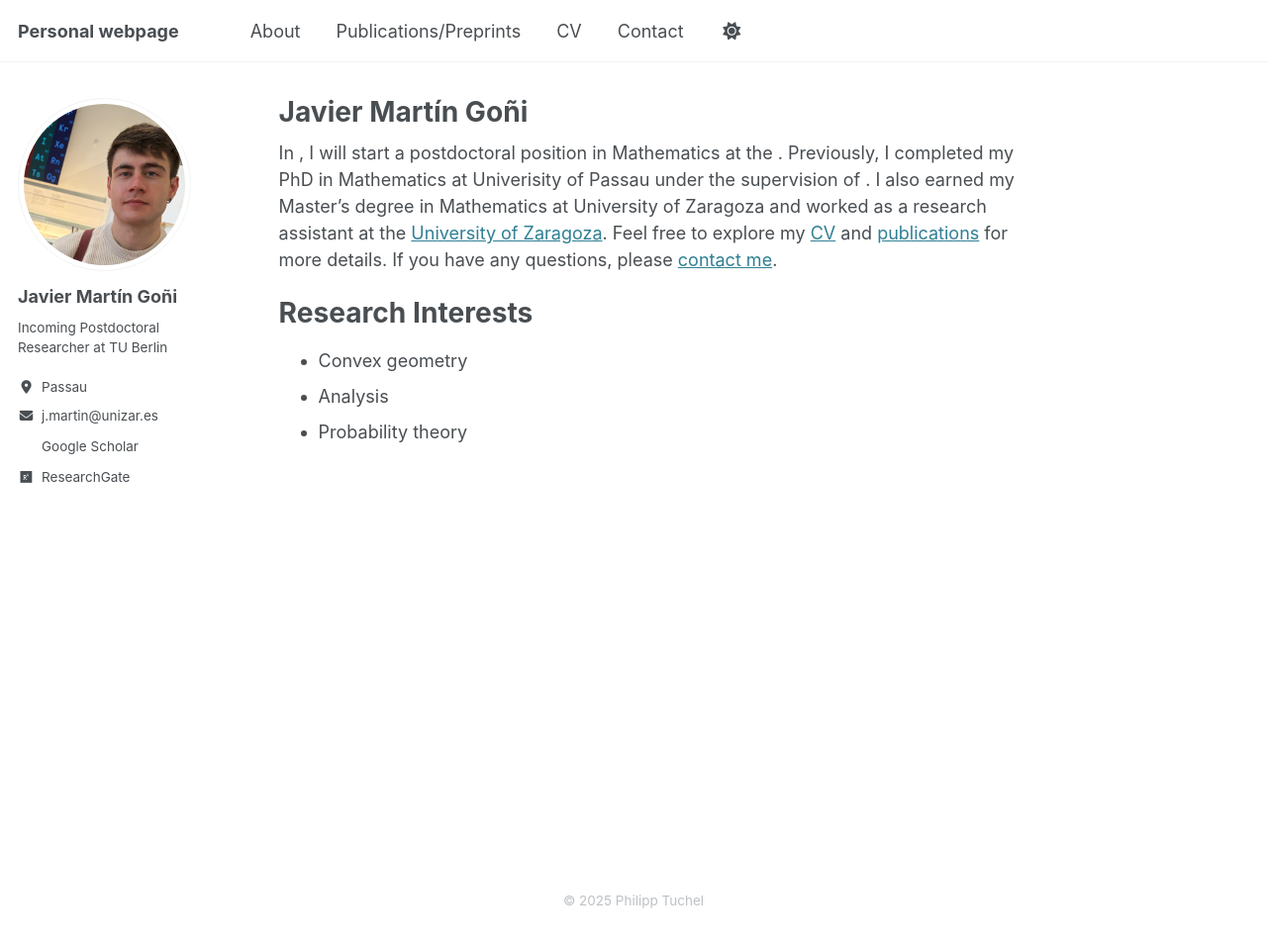
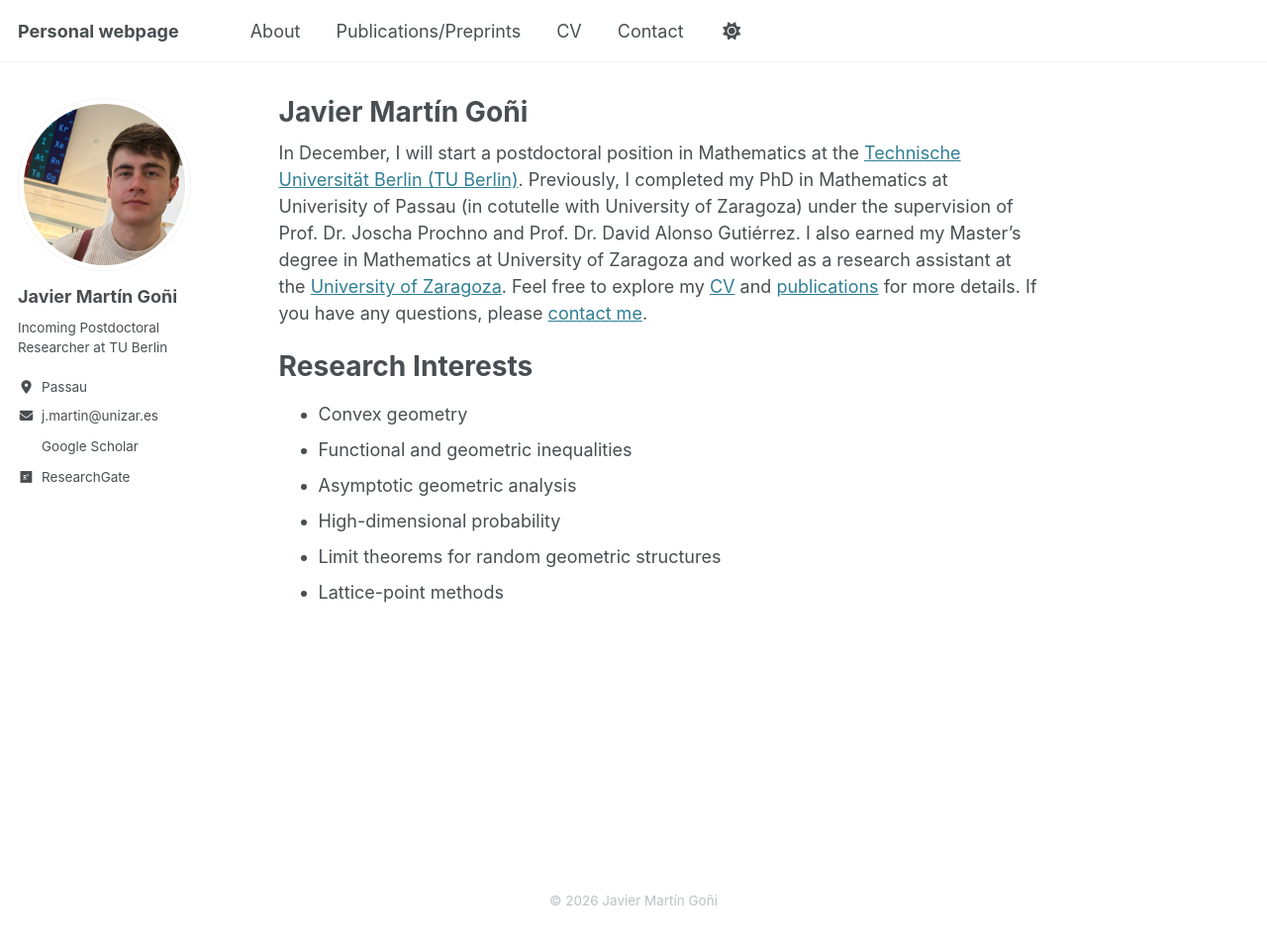
Before and after one commit to javiermartingoni/javiermartingoni.github.io, a Jekyll site: the page built from _pages/about.md, in a window 1280 px wide and 956 px high. Shown: the whole window at 99% size. Built offline with Jekyll 4.4.1, drawn with Linux system fonts in a browser that asks for light colours; a style sheet for code colours, icons or effects is not loaded.

Commit message:
Ultimos cambios, esto a i que mirarlo

```diff
--- a/_config.yml
+++ b/_config.yml
@@ -116,7 +116,7 @@ og_image                 : "profile.png"  # Open Graph/Twitter default site imag
 # - https://developers.google.com/structured-data/customize/social-profiles
 social:
   type                   : "Person"
-  name                   : "Philipp Tuchel"
+  name                   : "Javier Martín Goñi"
   links: ["https://scholar.google.com/citations?hl=de&user=4u0i3L8AAAAJ", "https://arxiv.org/search/?query=Tuchel%2C+P&searchtype=all&abstracts=show&order=-announced_date_first&size=50"]
 
 
--- a/_includes/footer/custom.html
+++ b/_includes/footer/custom.html
@@ -6,7 +6,7 @@
 </style>
 
 <div class="page__footer-custom" style="font-size: 0.75em; margin-top: 2em; text-align: center;">
-  <p>© 2025 Philipp Tuchel<br />
+  <p>© 2026 Javier Martín Goñi <br />
   </p>
 </div>
 <!-- end custom footer snippets -->
--- a/_pages/about.md
+++ b/_pages/about.md
@@ -8,10 +8,13 @@ redirect_from:
   - /about.html
 ---
 
-In , I will start a postdoctoral position in Mathematics at the . Previously, I completed my PhD in Mathematics at Univerisity of Passau under the supervision of . I also earned my Master's degree in Mathematics at University of Zaragoza and worked as a research assistant at the [University of Zaragoza](https://matematicas.unizar.es/). Feel free to explore my [CV](/cv/) and [publications](/publications/) for more details. If you have any questions, please [contact me](/contact/).
+In December, I will start a postdoctoral position in Mathematics at the [Technische Universität Berlin (TU Berlin)](https://www.tu.berlin/). Previously, I completed my PhD in Mathematics at Univerisity of Passau (in cotutelle with University of Zaragoza) under the supervision of Prof. Dr. Joscha Prochno and Prof. Dr. David Alonso Gutiérrez. I also earned my Master's degree in Mathematics at University of Zaragoza and worked as a research assistant at the [University of Zaragoza](https://matematicas.unizar.es/). Feel free to explore my [CV](/cv/) and [publications](/publications/) for more details. If you have any questions, please [contact me](/contact/).
 
 # Research Interests
 
 - Convex geometry
-- Analysis
-- Probability theory
+- Functional and geometric inequalities
+- Asymptotic geometric analysis
+- High-dimensional probability
+- Limit theorems for random geometric structures
+- Lattice-point methods
--- a/robots.txt
+++ b/robots.txt
@@ -3,4 +3,4 @@ Allow: /
 
 # Allow all web crawlers to access all content
 # Point to sitemap for better crawling
-Sitemap: https://philipptuchel.github.io/sitemap.xml
+Sitemap: https://javiermartingoni.github.io/sitemap.xml
```
Also changed, not shown: _pages/contact.md (+1 -1 lines).
